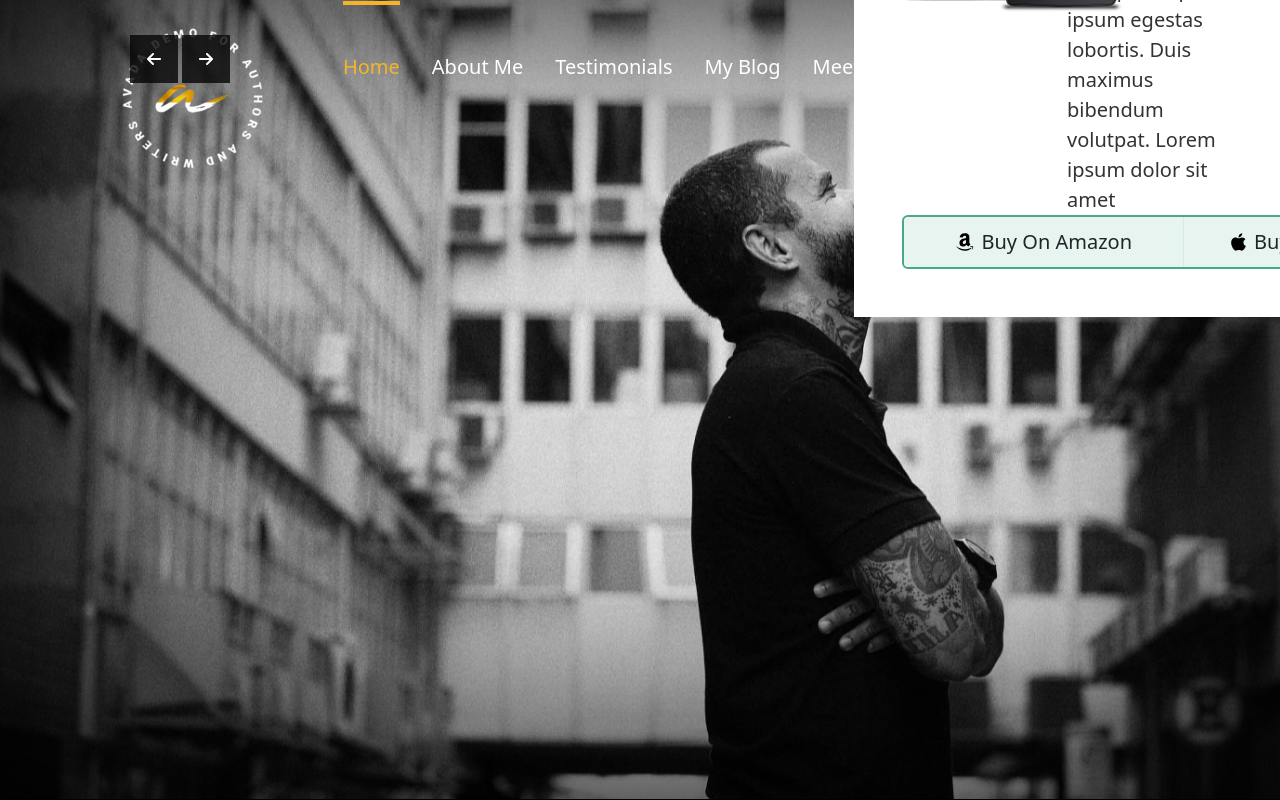
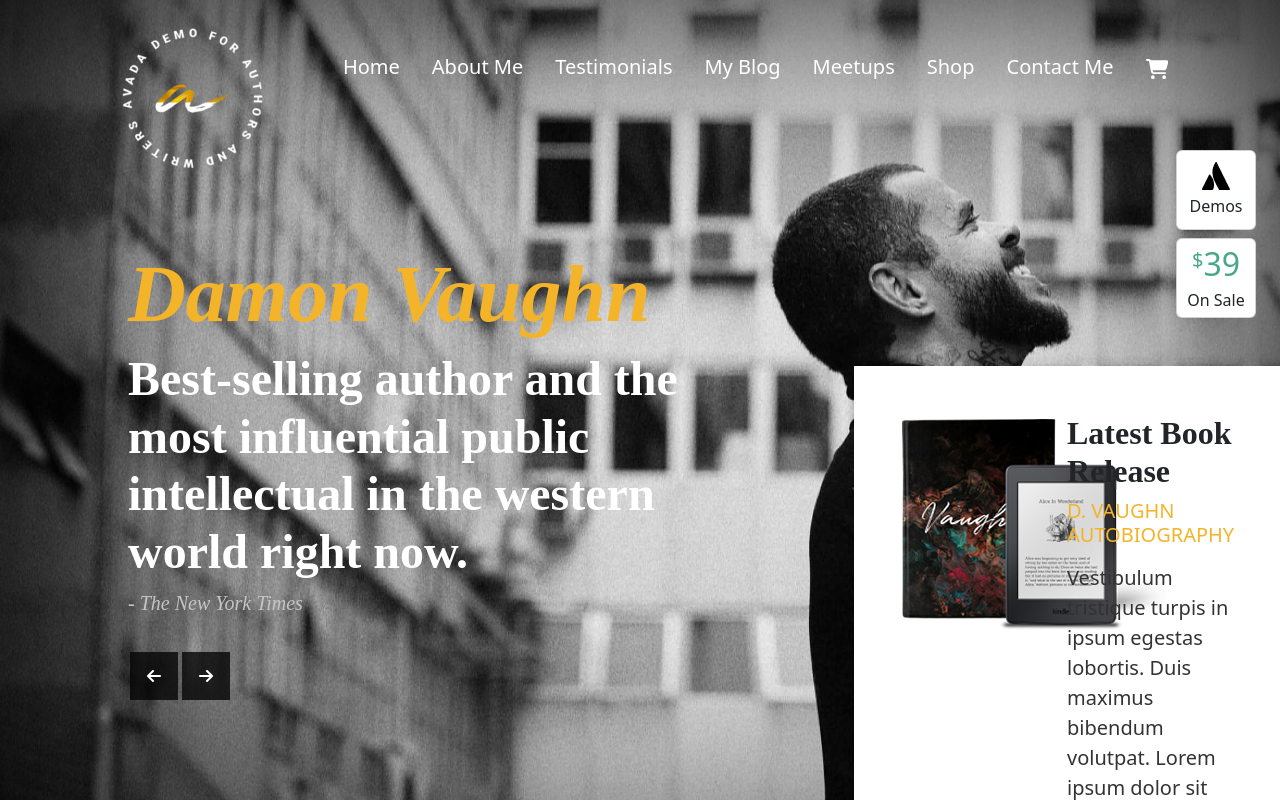
Before and after one commit to FabioVasi/proj-html-vuejs, a Vue app: page / in a window 1280 px wide. Shown: the top 800 px of the page. Built offline with nearby package versions, Linux system fonts and the light colour scheme.

Commit message:
refactoring header

```diff
--- a/src/components/AppHeader.vue
+++ b/src/components/AppHeader.vue
@@ -1,8 +1,32 @@
 <script>
 export default {
+    name: 'AppHeader',
     data() {
         return {
-            name: 'AppHeader'
+            list: '',
+            lists: [
+                {
+                    link: 'Home'
+                },
+                {
+                    link: 'About Me'
+                },
+                {
+                    link: 'Testimonials'
+                },
+                {
+                    link: 'My Blog'
+                },
+                {
+                    link: 'Meetups'
+                },
+                {
+                    link: 'Shop'
+                },
+                {
+                    link: 'Contact Me'
+                }
+            ]
         }
     }
 }
@@ -20,29 +44,11 @@ export default {
 
                 <div class="navbar p-0">
                     <ul class="d-flex justify-content-evenly p-0">
-                        <li>
-                            <a class="active" href="#">Home</a>
+                        <li v-for="list in lists">
+                            <a class="active" href="#">{{ list.link }}</a>
                         </li>
                         <li>
-                            <a href="#">About Me</a>
-                        </li>
-                        <li>
-                            <a href="#">Testimonials</a>
-                        </li>
-                        <li>
-                            <a href="#">My Blog</a>
-                        </li>
-                        <li>
-                            <a href="#">Meetups</a>
-                        </li>
-                        <li>
-                            <a href="#">Shop</a>
-                        </li>
-                        <li>
-                            <a href="#">Contact Me</a>
-                        </li>
-                        <li>
-                            <a href="#">
+                            <a class="active" href="#">
                                 <svg class="icon" xmlns="http://www.w3.org/2000/svg" height="1em" viewBox="0 0 576 512"><!--! Font Awesome Free 6.4.2 by @fontawesome - https://fontawesome.com License - https://fontawesome.com/license (Commercial License) Copyright 2023 Fonticons, Inc. --><path d="M0 24C0 10.7 10.7 0 24 0H69.5c22 0 41.5 12.8 50.6 32h411c26.3 0 45.5 25 38.6 50.4l-41 152.3c-8.5 31.4-37 53.3-69.5 53.3H170.7l5.4 28.5c2.2 11.3 12.1 19.5 23.6 19.5H488c13.3 0 24 10.7 24 24s-10.7 24-24 24H199.7c-34.6 0-64.3-24.6-70.7-58.5L77.4 54.5c-.7-3.8-4-6.5-7.9-6.5H24C10.7 48 0 37.3 0 24zM128 464a48 48 0 1 1 96 0 48 48 0 1 1 -96 0zm336-48a48 48 0 1 1 0 96 48 48 0 1 1 0-96z"/></svg>
                             </a>
                         </li>
@@ -73,35 +79,35 @@ export default {
             <div style="padding-left: 150px;" class="col-6">
                 <div class="squares me-4 mb-5">
                     <div class="sales card mb-2 d-flex justify-content-center align-items-center">
-                        <svg style="font-size: 24px;" xmlns="http://www.w3.org/2000/svg" height="1em" viewBox="0 0 512 512"><!--! Font Awesome Free 6.4.2 by @fontawesome - https://fontawesome.com License - https://fontawesome.com/license (Commercial License) Copyright 2023 Fonticons, Inc. --><path d="M152.2 236.4c-7.7-8.2-19.7-7.7-24.8 2.8L1.6 490.2c-5 10 2.4 21.7 13.4 21.7h175c5.8.1 11-3.2 13.4-8.4 37.9-77.8 15.1-196.3-51.2-267.1zM244.4 8.1c-122.3 193.4-8.5 348.6 65 495.5 2.5 5.1 7.7 8.4 13.4 8.4H497c11.2 0 18.4-11.8 13.4-21.7 0 0-234.5-470.6-240.4-482.3-5.3-10.6-18.8-10.8-25.6.1z"/></svg>
+                        <svg class="fs-3" xmlns="http://www.w3.org/2000/svg" height="1em" viewBox="0 0 512 512"><!--! Font Awesome Free 6.4.2 by @fontawesome - https://fontawesome.com License - https://fontawesome.com/license (Commercial License) Copyright 2023 Fonticons, Inc. --><path d="M152.2 236.4c-7.7-8.2-19.7-7.7-24.8 2.8L1.6 490.2c-5 10 2.4 21.7 13.4 21.7h175c5.8.1 11-3.2 13.4-8.4 37.9-77.8 15.1-196.3-51.2-267.1zM244.4 8.1c-122.3 193.4-8.5 348.6 65 495.5 2.5 5.1 7.7 8.4 13.4 8.4H497c11.2 0 18.4-11.8 13.4-21.7 0 0-234.5-470.6-240.4-482.3-5.3-10.6-18.8-10.8-25.6.1z"/></svg>
                         <p class="mt-1 mb-0 fw-medium">Demos</p>
                     </div>
                     <div class="sales card d-flex justify-content-center align-items-center">
-                        <div style="color: #49a987;" class="fs-2 fw-medium m-0 d-flex justify-content-center align-items-center"><p class="fs-5 pb-2 m-0">$</p>39</div>
+                        <div class="green fs-2 fw-medium m-0 d-flex justify-content-center align-items-center"><p class="fs-5 pb-2 m-0">$</p>39</div>
                         <p class="mb-1 fw-medium">On Sale</p>
                     </div>
                 </div>
 
-                <div style="background-color: #ffffff;" class="advertising p-5">
+                <div class="advertising bg-white p-5">
                     <div class="d-flex flex-wrap">
                         <div class="col-6">
                             <img src="../assets/img/book-widget.png" alt="">
                         </div>
                         <div class="col-6">
-                            <h3 style="font-family: 'Times New Roman', Times, serif; color: #333333;" class="fs-2 fw-bold">Latest Book Release</h3>
-                            <h5 style="color: #f4b429;">D. VAUGHN AUTOBIOGRAPHY</h5>
-                            <span style="color: #333333;" class="fs-5 d-inline-block mt-2">Vestibulum tristique turpis in ipsum egestas lobortis. Duis maximus bibendum volutpat. Lorem ipsum dolor sit amet</span>
+                            <h3 class="font fs-2 fw-bold grtey-d">Latest Book Release</h3>
+                            <h5 class="yellow">D. VAUGHN AUTOBIOGRAPHY</h5>
+                            <span class="fs-5 d-inline-block mt-2 grey-d">Vestibulum tristique turpis in ipsum egestas lobortis. Duis maximus bibendum volutpat. Lorem ipsum dolor sit amet</span>
                         </div>
                     </div>
 
                     <div class="col-12 text-center">
                         <div class="btn-group" role="group">
                             <button type="button" class="btn left d-flex justify-content-center align-items-center">
-                                <svg style="font-size: 20px;" xmlns="http://www.w3.org/2000/svg" height="1em" viewBox="0 0 448 512"><!--! Font Awesome Free 6.4.2 by @fontawesome - https://fontawesome.com License - https://fontawesome.com/license (Commercial License) Copyright 2023 Fonticons, Inc. --><path d="M257.2 162.7c-48.7 1.8-169.5 15.5-169.5 117.5 0 109.5 138.3 114 183.5 43.2 6.5 10.2 35.4 37.5 45.3 46.8l56.8-56S341 288.9 341 261.4V114.3C341 89 316.5 32 228.7 32 140.7 32 94 87 94 136.3l73.5 6.8c16.3-49.5 54.2-49.5 54.2-49.5 40.7-.1 35.5 29.8 35.5 69.1zm0 86.8c0 80-84.2 68-84.2 17.2 0-47.2 50.5-56.7 84.2-57.8v40.6zm136 163.5c-7.7 10-70 67-174.5 67S34.2 408.5 9.7 379c-6.8-7.7 1-11.3 5.5-8.3C88.5 415.2 203 488.5 387.7 401c7.5-3.7 13.3 2 5.5 12zm39.8 2.2c-6.5 15.8-16 26.8-21.2 31-5.5 4.5-9.5 2.7-6.5-3.8s19.3-46.5 12.7-55c-6.5-8.3-37-4.3-48-3.2-10.8 1-13 2-14-.3-2.3-5.7 21.7-15.5 37.5-17.5 15.7-1.8 41-.8 46 5.7 3.7 5.1 0 27.1-6.5 43.1z"/></svg>
+                                <svg class="fs-4" xmlns="http://www.w3.org/2000/svg" height="1em" viewBox="0 0 448 512"><!--! Font Awesome Free 6.4.2 by @fontawesome - https://fontawesome.com License - https://fontawesome.com/license (Commercial License) Copyright 2023 Fonticons, Inc. --><path d="M257.2 162.7c-48.7 1.8-169.5 15.5-169.5 117.5 0 109.5 138.3 114 183.5 43.2 6.5 10.2 35.4 37.5 45.3 46.8l56.8-56S341 288.9 341 261.4V114.3C341 89 316.5 32 228.7 32 140.7 32 94 87 94 136.3l73.5 6.8c16.3-49.5 54.2-49.5 54.2-49.5 40.7-.1 35.5 29.8 35.5 69.1zm0 86.8c0 80-84.2 68-84.2 17.2 0-47.2 50.5-56.7 84.2-57.8v40.6zm136 163.5c-7.7 10-70 67-174.5 67S34.2 408.5 9.7 379c-6.8-7.7 1-11.3 5.5-8.3C88.5 415.2 203 488.5 387.7 401c7.5-3.7 13.3 2 5.5 12zm39.8 2.2c-6.5 15.8-16 26.8-21.2 31-5.5 4.5-9.5 2.7-6.5-3.8s19.3-46.5 12.7-55c-6.5-8.3-37-4.3-48-3.2-10.8 1-13 2-14-.3-2.3-5.7 21.7-15.5 37.5-17.5 15.7-1.8 41-.8 46 5.7 3.7 5.1 0 27.1-6.5 43.1z"/></svg>
                                 <p class="m-0 fs-5 fw-medium ps-2">Buy On Amazon</p>
                             </button>
                             <button type="button" class="btn right d-flex justify-content-center align-items-center">
-                                <svg style="font-size: 20px;" xmlns="http://www.w3.org/2000/svg" height="1em" viewBox="0 0 384 512"><!--! Font Awesome Free 6.4.2 by @fontawesome - https://fontawesome.com License - https://fontawesome.com/license (Commercial License) Copyright 2023 Fonticons, Inc. --><path d="M318.7 268.7c-.2-36.7 16.4-64.4 50-84.8-18.8-26.9-47.2-41.7-84.7-44.6-35.5-2.8-74.3 20.7-88.5 20.7-15 0-49.4-19.7-76.4-19.7C63.3 141.2 4 184.8 4 273.5q0 39.3 14.4 81.2c12.8 36.7 59 126.7 107.2 125.2 25.2-.6 43-17.9 75.8-17.9 31.8 0 48.3 17.9 76.4 17.9 48.6-.7 90.4-82.5 102.6-119.3-65.2-30.7-61.7-90-61.7-91.9zm-56.6-164.2c27.3-32.4 24.8-61.9 24-72.5-24.1 1.4-52 16.4-67.9 34.9-17.5 19.8-27.8 44.3-25.6 71.9 26.1 2 49.9-11.4 69.5-34.3z"/></svg>
+                                <svg class="fs-4" xmlns="http://www.w3.org/2000/svg" height="1em" viewBox="0 0 384 512"><!--! Font Awesome Free 6.4.2 by @fontawesome - https://fontawesome.com License - https://fontawesome.com/license (Commercial License) Copyright 2023 Fonticons, Inc. --><path d="M318.7 268.7c-.2-36.7 16.4-64.4 50-84.8-18.8-26.9-47.2-41.7-84.7-44.6-35.5-2.8-74.3 20.7-88.5 20.7-15 0-49.4-19.7-76.4-19.7C63.3 141.2 4 184.8 4 273.5q0 39.3 14.4 81.2c12.8 36.7 59 126.7 107.2 125.2 25.2-.6 43-17.9 75.8-17.9 31.8 0 48.3 17.9 76.4 17.9 48.6-.7 90.4-82.5 102.6-119.3-65.2-30.7-61.7-90-61.7-91.9zm-56.6-164.2c27.3-32.4 24.8-61.9 24-72.5-24.1 1.4-52 16.4-67.9 34.9-17.5 19.8-27.8 44.3-25.6 71.9 26.1 2 49.9-11.4 69.5-34.3z"/></svg>
                                 <p class="m-0 fs-5 fw-medium ps-2">Buy On AppStore</p>
                             </button>
                         </div>
@@ -118,11 +124,33 @@ export default {
 <style lang="scss" scoped>
     @use '../assets/scss/partials/variables.scss' as *;
 
+    .yellow{
+        color: $yellow;
+    }
+    .green{
+        color: $green;
+    }
+    .bg-section{
+        background-color: $bfg_section;
+    }
+    .grey-d{
+        color: $dark_grey;
+    }
+    .grey-l{
+        color: $light_grey;
+    }
+    .blue{
+        color: $blue;
+    }
+    .font{
+        font-family: 'Times New Roman', Times, serif;
+    }
+
+
+
     #header_app{
         background-image: url(../assets/img/hero-07-2x.jpg);
         background-size: cover;
-        height: 800px;
-        border-bottom: 1px solid black;
         box-shadow: 0px -20px 600px 10px rgb(0, 0, 0) inset;
     }
     .pseudo_container{
@@ -137,7 +165,7 @@ export default {
     li{
         padding: 0 1rem;
     }
-    .active{
+    .active:hover {
         color: $yellow;
         border-top: 4px solid $yellow;
     }
@@ -153,9 +181,6 @@ export default {
     }
     .author{
         margin-left: 10%;
-        position: absolute;
-        bottom: 483px;
-        right: 0;
     }
     h2{
         color: $yellow;
@@ -200,8 +225,10 @@ export default {
         border: 2px solid $green;
     }
     .btn{
-        background-color: #49a98720;
         width: 280px;
         height: 50px;
     }
+    .btn:hover {
+        background-color: #49a98720;
+    }
 </style>
```
